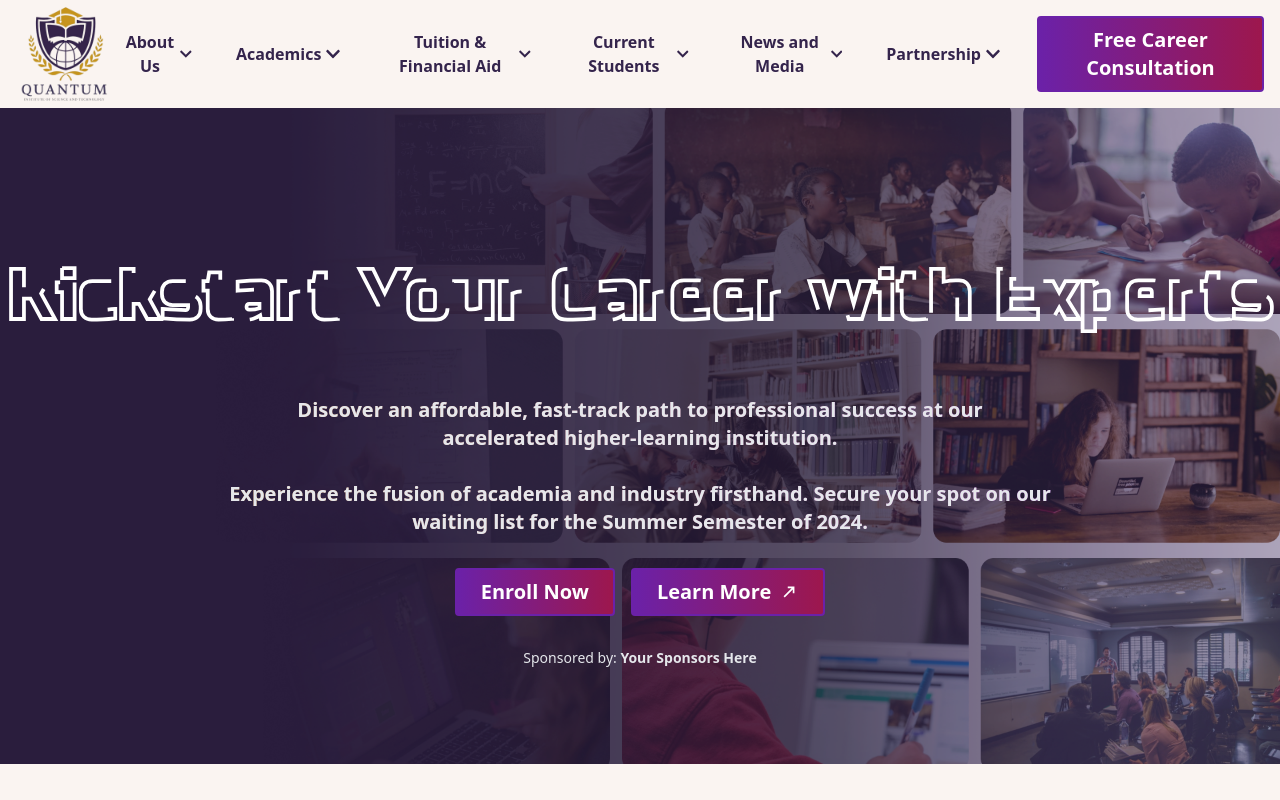
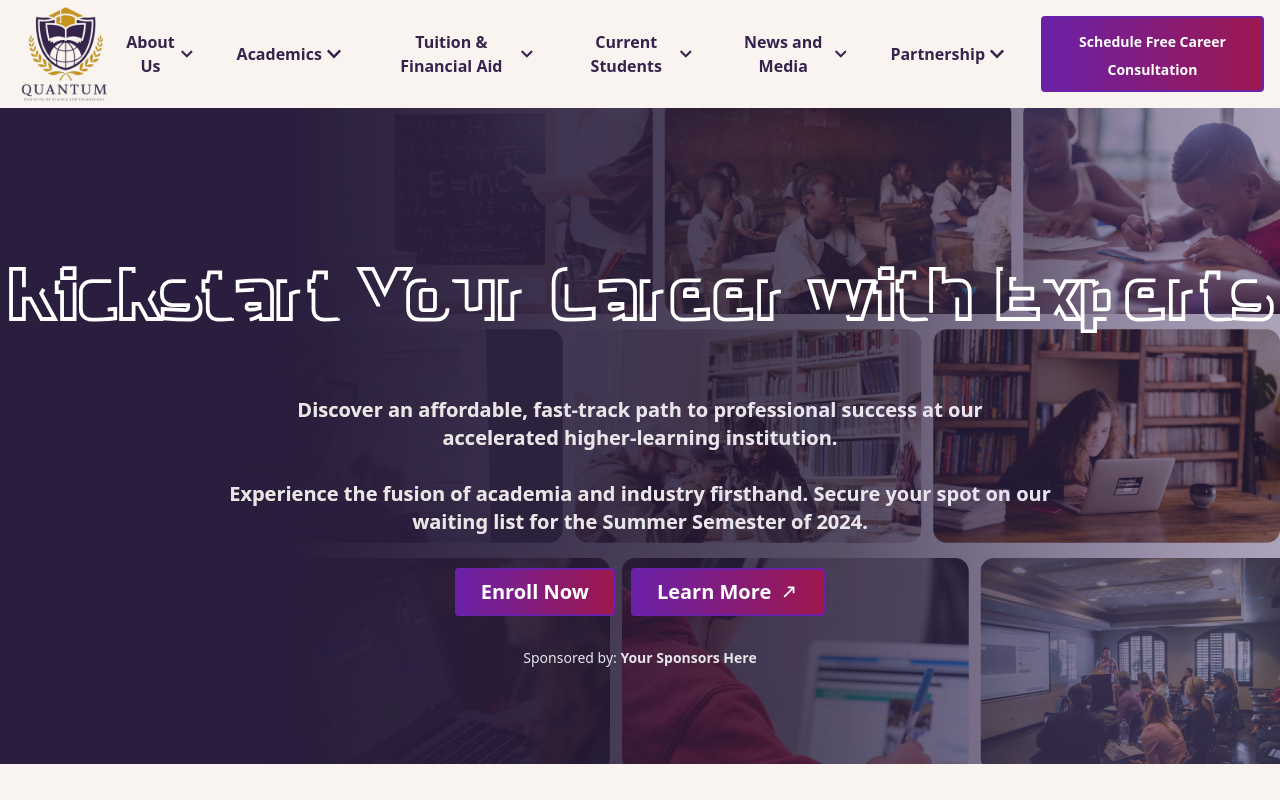
Before and after one commit to shejanNizam/quantum-education, a Next.js app: page / in a window 1280 px wide. Shown: the top 800 px of the page. Built offline with nearby package versions, Linux system fonts and the light colour scheme.

Commit message:
top right corner button text change

```diff
--- a/src/components/Navbar.js
+++ b/src/components/Navbar.js
@@ -299,7 +299,10 @@ export default function Navbar() {
 
           {/* Contact Us Button for Desktop */}
           <Link href={`/contact`}>
-            <CustomButtonComp>Free Career Consultation</CustomButtonComp>
+            <CustomButtonComp>
+              {" "}
+              <span className="text-sm">Schedule Free Career Consultation</span>
+            </CustomButtonComp>
           </Link>
         </div>
 
--- a/src/lib/CustomButtonComp.js
+++ b/src/lib/CustomButtonComp.js
@@ -7,7 +7,7 @@ export default function CustomButtonComp({ children }) {
         className="customButton"
         whileHover={{ scale: 1.1 }} // Animation when hovered
         whileTap={{ scale: 0.8 }} // Animation when clicked
-        initial={{ opacity: 0, y: 20 }} // Initial animation on render
+        initial={{ opacity: 0, y: 10 }} // Initial animation on render
         animate={{ opacity: 1, y: 0 }} // Final state of the animation
         transition={{ duration: 0.3 }} // Animation duration
       >
```
